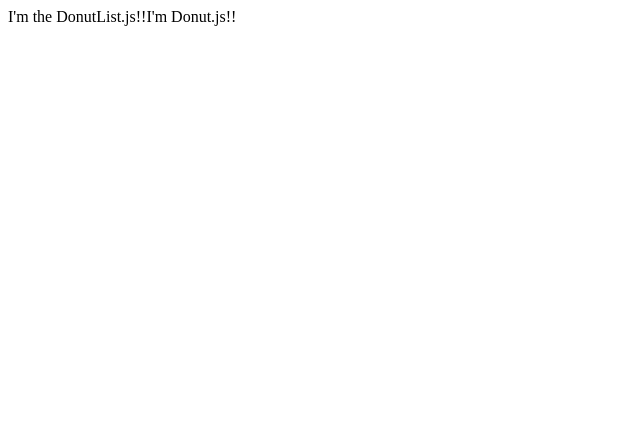
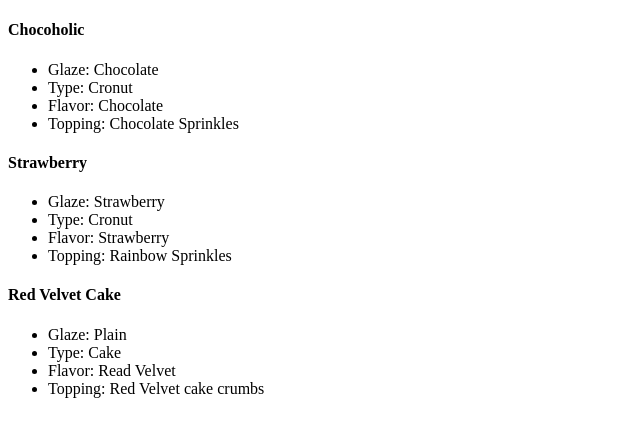
Before and after one commit to nss-day-cohort-39/Thieves-and-Uncle-Donut-Shop, a plain HTML site: page index.html in a window 1280 px wide. Shown: the whole page, without its empty margins (0-640 px from the left). Drawn offline with Linux system fonts and the light colour scheme.

Commit message:
completed live-code

```diff
--- a/index.html
+++ b/index.html
@@ -3,7 +3,7 @@
 <head>
     <meta charset="UTF-8">
     <meta name="viewport" content="width=device-width, initial-scale=1.0">
-    <title>Donut Shop</title>
+    <title>Thieves and Uncle Donut Shop</title>
 </head>
 <body>
     <main class="container">
--- a/scripts/donuts/Donut.js
+++ b/scripts/donuts/Donut.js
@@ -1,7 +1,18 @@
 /*
-    This module will be responsible for representing what a single donut will look like in HTML.
+    This module's responsibility is to represent a single donut in HTML
 */
 
-export const DonutHTML = (donutObject) => {
-    return `I'm Donut.js!!`
+export const Donut = (donutObject) => {
+    return `
+    <section>
+        <h4>${donutObject.name}</h4>
+
+        <ul>
+            <li>Glaze: ${donutObject.glaze}</li>
+            <li>Type: ${donutObject.type}</li>
+            <li>Flavor: ${donutObject.flavor}</li>
+            <li>Topping: ${donutObject.topping}</li>
+        </ul>
+    </section>
+    `
 }
--- a/scripts/donuts/DonutDataProvider.js
+++ b/scripts/donuts/DonutDataProvider.js
@@ -21,3 +21,8 @@ const donuts = [
         topping: "Red Velvet cake crumbs"
     }
 ]
+
+// Returns a copy of the donut array
+export const useDonuts = () => {
+    return donuts.slice();
+}
--- a/scripts/donuts/DonutList.js
+++ b/scripts/donuts/DonutList.js
@@ -1,7 +1,27 @@
 /*
-    This module will be responsible for printing each individual donut to the page
+    This module is responsible for creating the HTML for a list of donuts
 */
 
+import { Donut } from "./Donut.js";
+import { useDonuts } from "./DonutDataProvider.js"
+
+
+/*
+    Querying the document for an element that has a class of container and storing that element in a variable called contentTarget
+*/
+const contentTarget = document.querySelector(".container")
+
 export const DonutList = () => {
-    return `I'm the DonutList.js!!`
+    /*
+    Invoking the useDonuts function that returns a copy of the donut data, and storing it in a variable called donutArray
+    */
+    const donutArray = useDonuts()
+
+    // Need a for loop to iterate over the donutArray
+    for (const donutObject of donutArray) {
+        // invoking the Donut() function that returns an HTML representation of a donut object
+        const donutHTML = Donut(donutObject)
+        // putting the donutHTML on the contentTarget element
+        contentTarget.innerHTML += donutHTML
+    }
 }
--- a/scripts/main.js
+++ b/scripts/main.js
@@ -1,7 +1,6 @@
+/*
+    This module's responsibility is to EXECUTE ALL THE THINGS!
+*/
 import { DonutList } from "./donuts/DonutList.js"
-import { DonutHTML } from "./donuts/Donut.js"
 
-const containerDiv = document.querySelector(".container")
-
-containerDiv.innerHTML = DonutList()
-containerDiv.innerHTML += DonutHTML()
+DonutList()
```
